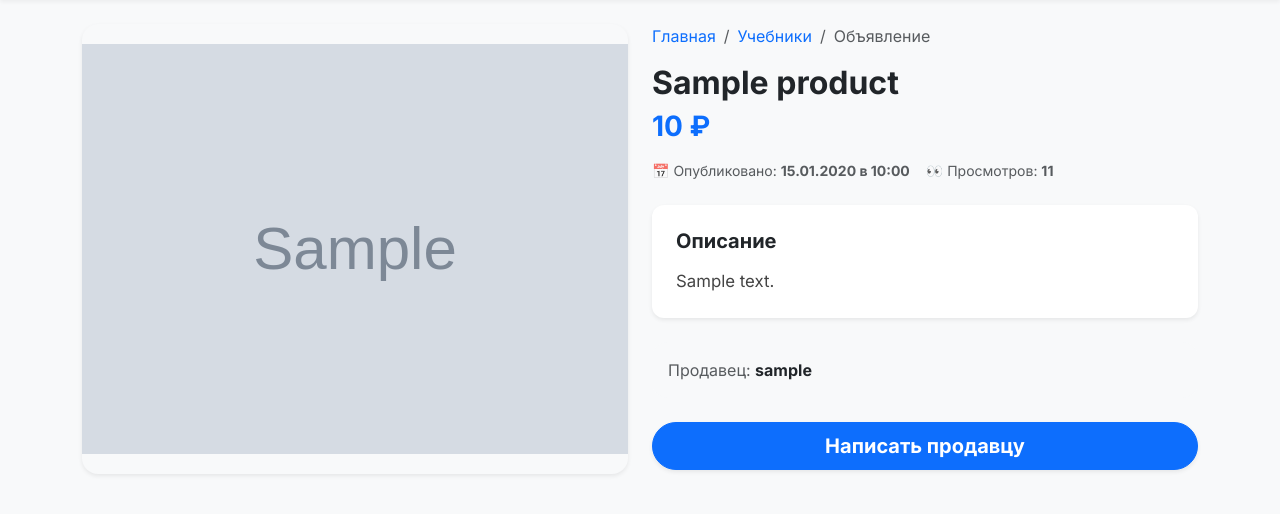
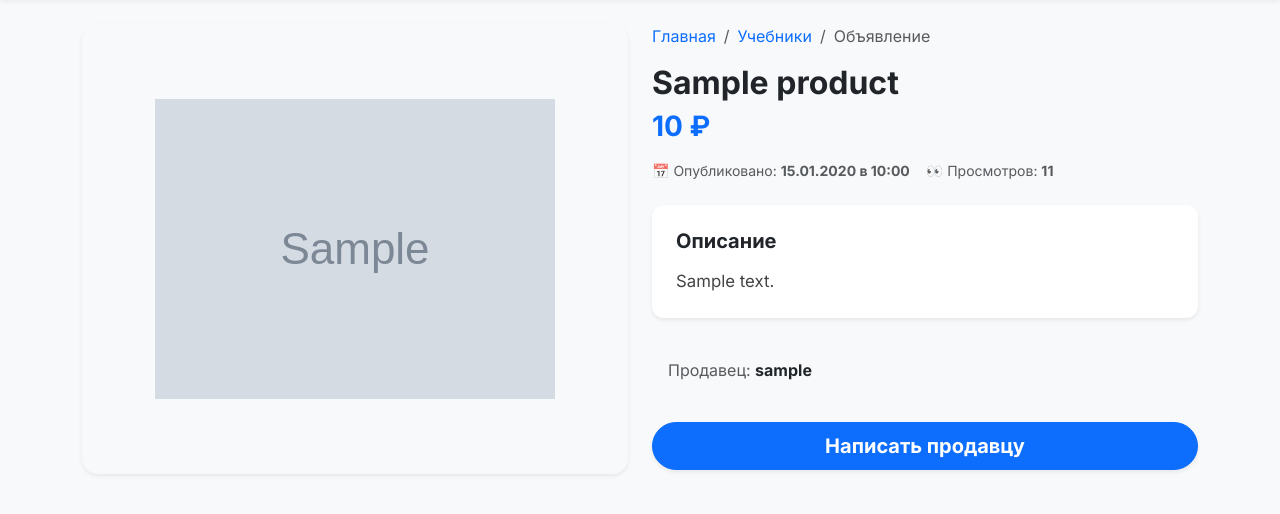
Before and after one commit to Eleksius/UniSell, a Flask app: page /product/1 in a window 1280 px wide. Shown: the part 78-592 px from the top of the page. Run offline with Flask 3, Linux system fonts and the light colour scheme; tables that the repository leaves empty hold one stand-in row (values such as "Sample post"); grey boxes marked "Sample" are stand-in pictures.

Commit message:
some fixes

```diff
--- a/app.py
+++ b/app.py
@@ -1,4 +1,6 @@
 import os
+from doctest import debug
+
 from flask import Flask, render_template, request, redirect, url_for, jsonify, flash, session
 from flask_login import LoginManager, login_user, logout_user, login_required, current_user
 from werkzeug.security import generate_password_hash, check_password_hash
@@ -321,3 +323,4 @@ if __name__ == '__main__':
         server_port = int(env_port)
 
     app.run(host='0.0.0.0', port=server_port)
+    #app.run(debug=True)
--- a/templates/product_detail.html
+++ b/templates/product_detail.html
@@ -7,8 +7,8 @@
             <div id="productCarousel" class="carousel slide shadow-sm rounded-4 overflow-hidden" data-bs-ride="carousel" style="background-color: #f8f9fa;">
                 <div class="carousel-inner">
                     {% for img in product.images %}
-                    <div class="carousel-item {% if loop.first %}active{% endif %}" style="height: 450px;">
-                        <img src="{{ url_for('static', filename='uploads/' + img.filename) }}" class="d-block w-100 h-100" style="object-fit: contain;">
+                    <div class="carousel-item {% if loop.first %}active{% endif %} d-flex align-items-center justify-content-center" style="height: 450px; background-color: #f8f9fa;">
+                        <img src="{{ url_for('static', filename='uploads/' + img.filename) }}" class="d-block" style="max-width: 100%; max-height: 100%; width: auto; height: auto;">
                     </div>
                     {% endfor %}
                 </div>
```
